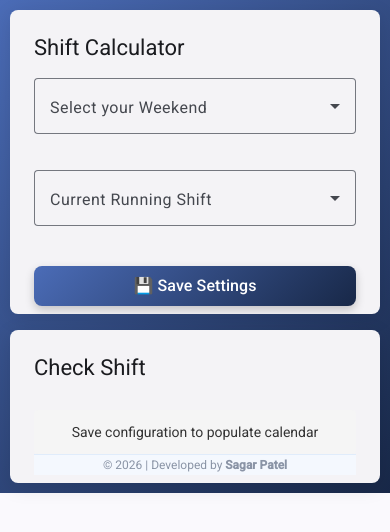
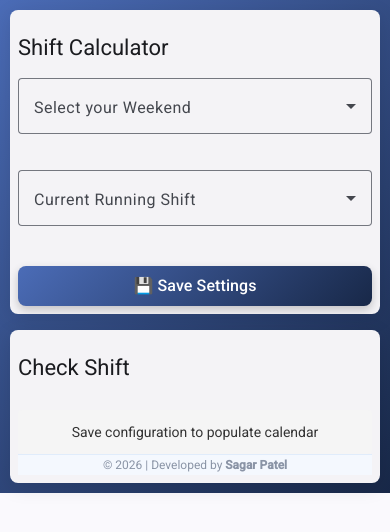
Before and after one commit to sagarpatrel/shift-calculator, an Angular app: page / in a window 390 px wide. Shown: the top 532 px of the page. Built offline with nearby package versions, Linux system fonts and the light colour scheme.

Commit message:
reduce padding

```diff
--- a/src/app/components/shift-config/shift-config/shift-config.css
+++ b/src/app/components/shift-config/shift-config/shift-config.css
@@ -151,6 +151,8 @@
   .mobile-card {
     width: 100%;
     padding-bottom: 8px;
+    padding-left: 8px;
+    padding-right: 8px;
   }
 }
 
```
